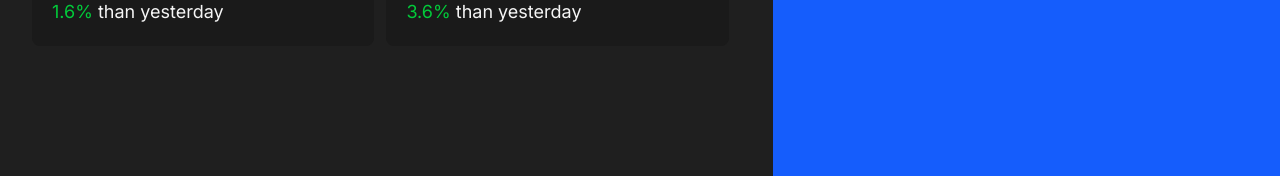
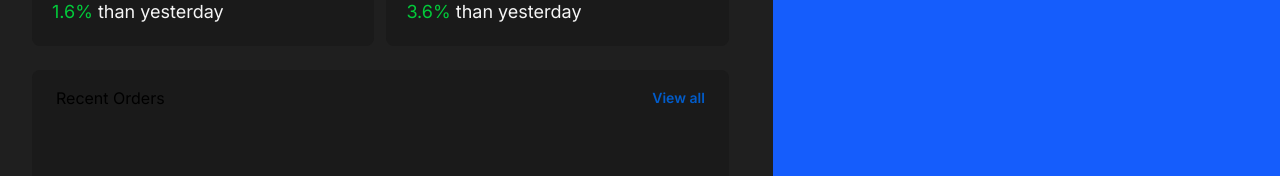
Before and after one commit to BashirAhmed-cse/mern-pos, a React (Vite) app in the folder pos-client/: page / in a window 1280 px wide. Shown: the part 318-494 px from the top of the page. Built offline with nearby package versions, Linux system fonts and the light colour scheme.

Commit message:
recent orders start

```diff
--- /dev/null
+++ b/pos-client/src/components/home/RecentOrders.jsx
@@ -0,0 +1,16 @@
+import React from 'react'
+
+const RecentOrders = () => {
+  return (
+    <div className='px-8 mt-6'>
+        <div className='bg-[#1a1a1a] w-full h-[450px] rounded-lg'>
+            <div className='flex justify-between items-center px-6 py-4'>
+                <h1>Recent Orders</h1>
+                <a href='' className='text-[#025cca] text-sm font-semibold'>View all</a>
+            </div>
+        </div>
+    </div>
+  )
+}
+
+export default RecentOrders
--- a/pos-client/src/pages/Home.jsx
+++ b/pos-client/src/pages/Home.jsx
@@ -4,6 +4,7 @@ import Greetings from '../components/home/Greetings'
 import MiniCard from '../components/home/MiniCard'
 import { BsCashCoin } from "react-icons/bs";
 import { GrInProgress } from "react-icons/gr";
+import RecentOrders from '../components/home/RecentOrders';
 
 const Home = () => {
   return (
@@ -15,6 +16,7 @@ const Home = () => {
           <MiniCard title="Total Earnings" icon={<BsCashCoin/>} number={512} footerNum={1.6}/>
           <MiniCard title="In Progress" icon={<GrInProgress/>} number={16} footerNum={3.6}/>
          </div>
+         <RecentOrders/>
       </div>
       {/* Right div */}
       <div className='flex-[2] bg-blue-600'>
```
